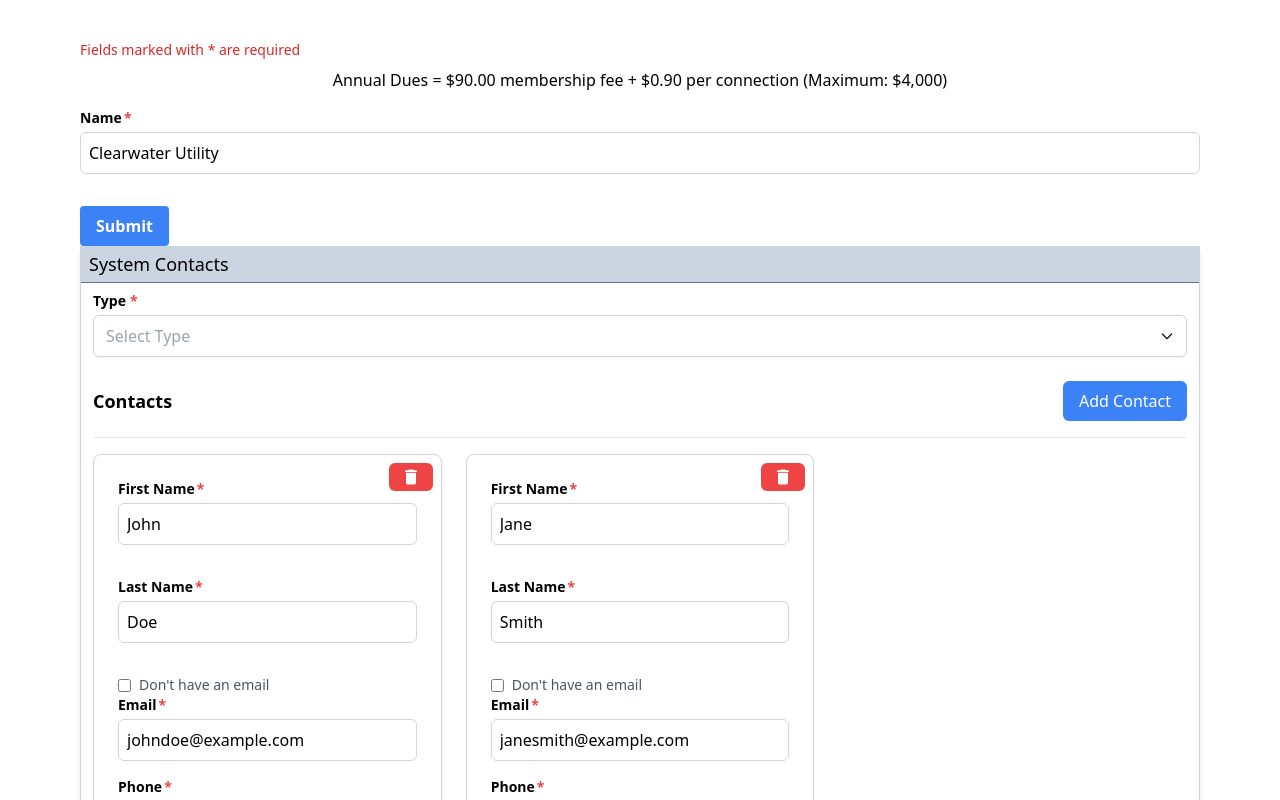
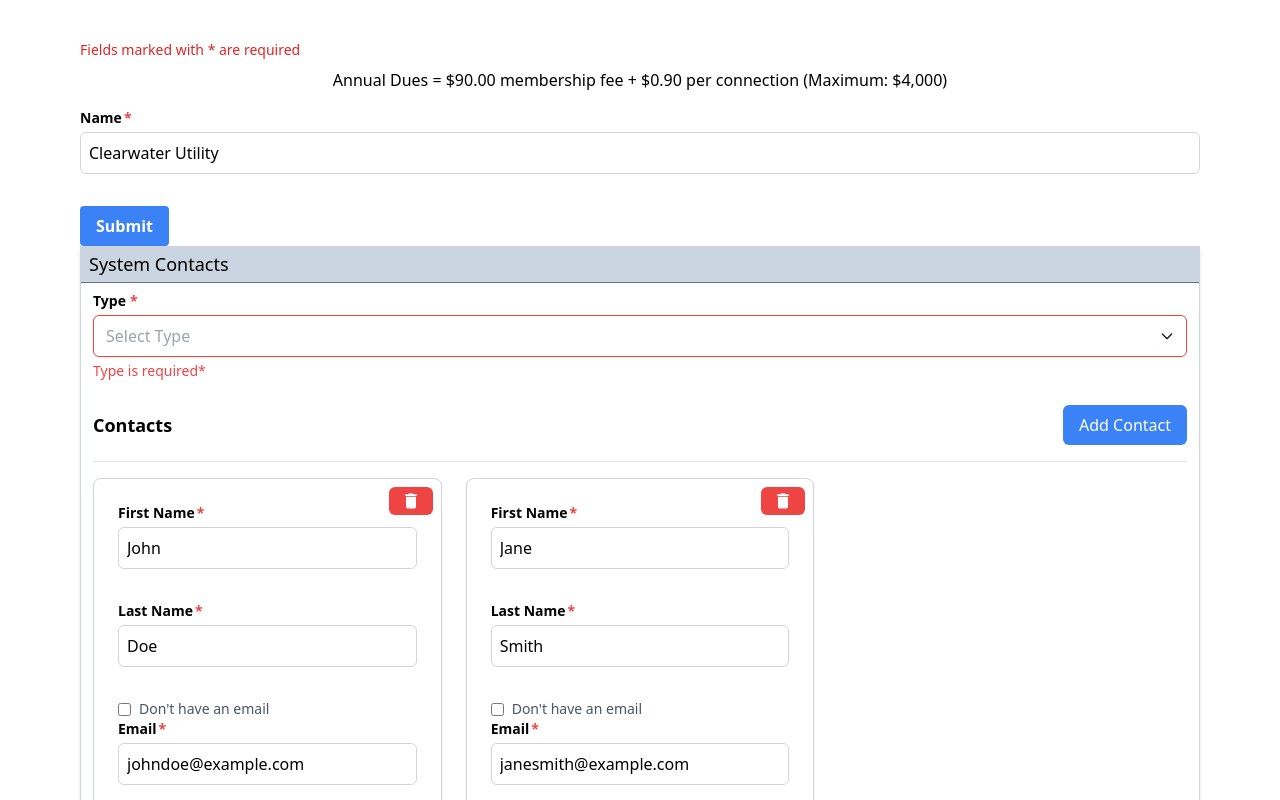
Before and after one commit to Flow-Up12/mj-react-form-builder, a React (Vite) app: page / in a window 1280 px wide. Both pictures are taken after a click on the button "Submit". Shown: the top 800 px of the page. Built offline with nearby package versions, Linux system fonts and the light colour scheme.

Commit message:
updated the SelectInput to register the value so form errors work appropriately for the selectInput

```diff
--- a/src/App.tsx
+++ b/src/App.tsx
@@ -12,6 +12,7 @@ const App = () => {
     <Form
       defaultValues={{
         name: "Clearwater Utility",
+        // type: "Primary",
         region: "Region 1",
         office_hours: "9 AM - 5 PM",
         meters: 1500,
--- a/src/components/SelectInput.tsx
+++ b/src/components/SelectInput.tsx
@@ -7,6 +7,7 @@ interface SelectInputProps {
   options: { value: string; label: string }[];
   required?: boolean;
   helperText?: string;
+  requiredMessage?: string;
   onChange?: (value: string) => void;
 }
 
@@ -16,25 +17,35 @@ export const SelectInput = ({
   options,
   required = false,
   helperText,
+  requiredMessage,
   onChange,
 }: SelectInputProps) => {
-  const { formState: { errors }, setValue, getValues } = useFormContext();
+  const {
+    register,
+    setValue,
+    getValues,
+    formState: { errors },
+  } = useFormContext();
   const [isOpen, setIsOpen] = useState(false);
   const dropdownRef = useRef<HTMLDivElement>(null);
+
+  // Register the input with react-hook-form
+  useEffect(() => {
+    register(source, {
+      required: required ? `${label} ${requiredMessage ? requiredMessage : 'is required'}` : false,
+    });
+  }, [register, source, required, requiredMessage, label]);
 
   const selectedValue = getValues(source);
 
   const handleSelectClick = () => {
-    setIsOpen(prev => !prev);
+    setIsOpen((prev) => !prev);
   };
 
   const handleOptionClick = (value: string) => {
-    // If onChange is provided, call it with the selected value
+    setValue(source, value);
     if (onChange) {
       onChange(value);
-    } else {
-      // Otherwise, update the value using react-hook-form
-      setValue(source, value);
     }
     setIsOpen(false);
   };
@@ -46,9 +57,9 @@ export const SelectInput = ({
       }
     };
 
-    document.addEventListener('mousedown', handleClickOutside);
+    document.addEventListener("mousedown", handleClickOutside);
     return () => {
-      document.removeEventListener('mousedown', handleClickOutside);
+      document.removeEventListener("mousedown", handleClickOutside);
     };
   }, []);
 
@@ -65,12 +76,12 @@ export const SelectInput = ({
               ? "border-red-500 focus:ring-red-500"
               : "border-gray-300 focus:ring-blue-500"
           }`}
-          onClick={handleSelectClick} // Always handle the dropdown toggle with this
+          onClick={handleSelectClick}
         >
           <div className="flex items-center">
             <div className="flex-1">
               {selectedValue
-                ? options.find(option => option.value === selectedValue)?.label
+                ? options.find((option) => option.value === selectedValue)?.label
                 : <span className="text-gray-400">Select {label}</span>}
             </div>
           </div>
@@ -96,7 +107,7 @@ export const SelectInput = ({
               <div
                 key={option.value + index}
                 className="px-4 py-2 cursor-pointer hover:bg-gray-100"
-                onClick={() => handleOptionClick(option.value)} // Pass the selected value to handleOptionClick
+                onClick={() => handleOptionClick(option.value)}
               >
                 {option.label}
               </div>
@@ -108,7 +119,7 @@ export const SelectInput = ({
         <p className="text-gray-500 text-sm mt-1 text-left">{helperText}</p>
       )}
       {errors[source] && (
-        <p className="text-red-500 text-sm mt-1 text-left">{`${errors[source]?.message}`}</p>
+        <p className="text-red-500 text-sm mt-1 text-left">{`${errors[source]?.message}*`}</p>
       )}
     </div>
   );
```
